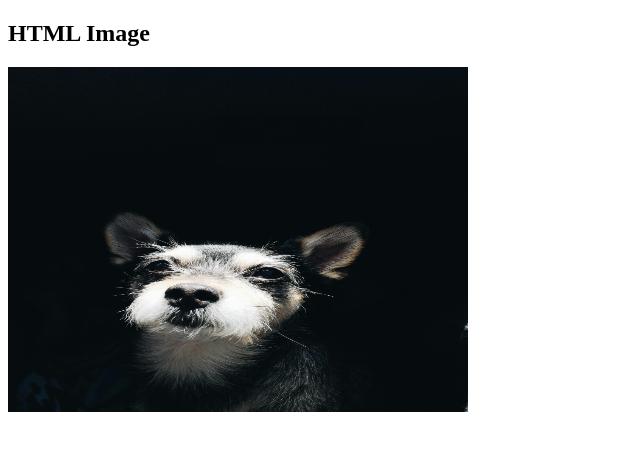
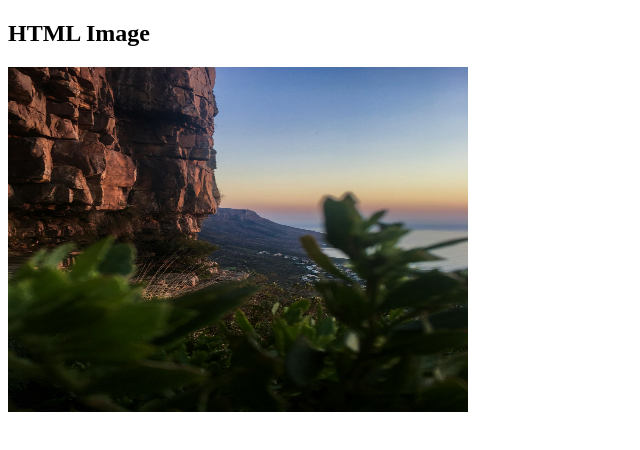
Before and after one commit to Micro-sys/BrokenkArt, a plain HTML site: page index.html in a window 1280 px wide. Shown: the whole page, without its empty margins (0-640 px from the left). Drawn offline with Linux system fonts and the light colour scheme.

Commit message:
Update index.html

```diff
--- a/index.html
+++ b/index.html
@@ -3,7 +3,7 @@
 <body>
 
 <h2>HTML Image</h2>
-<img src="wall10.jpg" alt="Flowers in Chania" width="460" height="345">
+<img src="docs/assets/wall4.jpg" alt="Flowers in Chania" width="460" height="345">
 
 </body>
 </html>
```
